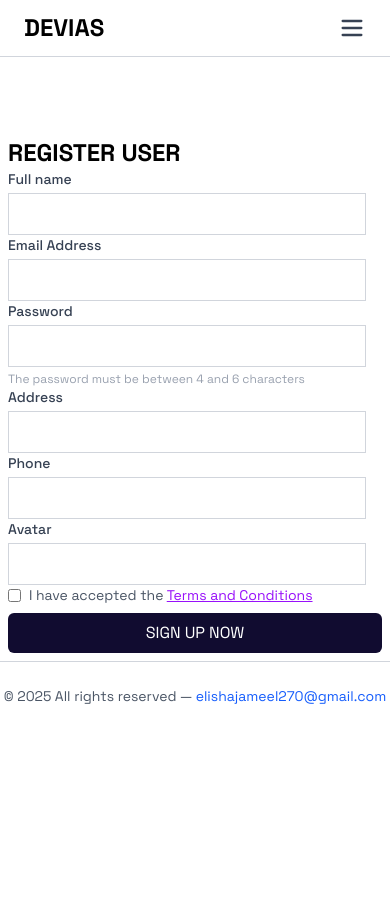
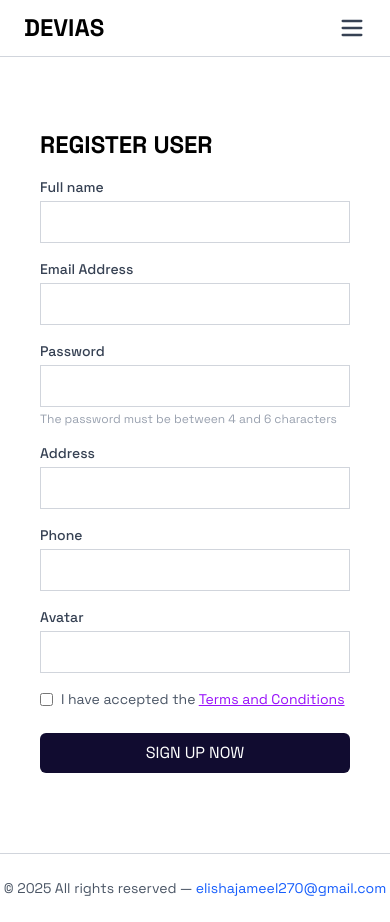
Before and after one commit to elishabhatti/e-commerce-with-mern, a React (Vite) app in the folder client/: page /register in a window 390 px wide. Before the commit the page ends 844 px from the top, so only its background shows below. Built offline with nearby package versions, Linux system fonts and the light colour scheme; no server answers.

Commit message:
made the register page responsive

```diff
--- a/client/src/pages/RegisterUser.jsx
+++ b/client/src/pages/RegisterUser.jsx
@@ -15,7 +15,6 @@ const RegisterUser = () => {
     phone: "",
   });
   const { storeTokenIns } = useAuth();
-
   const navigate = useNavigate();
 
   const handleChange = (e) => {
@@ -55,12 +54,12 @@ const RegisterUser = () => {
   };
 
   return (
-    <div className="flex items-center mt-20 justify-center">
-      <div className="overflow-hidden flex w-full max-w-6xl">
+    <div className="flex items-center justify-center px-4 py-10">
+      <div className="flex flex-col md:flex-row w-full max-w-6xl  rounded-lg overflow-hidden">
         {/* Left form side */}
-        <div className="w-full md:w-1/2 px-2">
-          <form onSubmit={handleSubmit} className="space-x-4">
-            <h2 className="text-2xl font-bold">REGISTER USER</h2>
+        <div className="w-full md:w-1/2 px-6 py-8">
+          <form onSubmit={handleSubmit} className="space-y-4 w-full">
+            <h2 className="text-2xl font-bold mb-4">REGISTER USER</h2>
             <Input
               label="Full name"
               name="name"
@@ -119,7 +118,7 @@ const RegisterUser = () => {
 
             <button
               type="submit"
-              className="w-full cursor-pointer bg-[#110C30] text-white py-2 my-2 rounded-md hover:bg-[#110C30] transition"
+              className="w-full cursor-pointer bg-[#110C30] text-white py-2 my-2 rounded-md hover:bg-[#1a1342] transition"
             >
               SIGN UP NOW
             </button>
@@ -127,9 +126,9 @@ const RegisterUser = () => {
         </div>
 
         {/* Right image side */}
-        <div className="hidden md:block w-1/2 relative">
+        <div className="hidden md:block md:w-1/2">
           <img
-            src="https://img.freepik.com/premium-vector/account-login-line-icon-new-user-register-registration-concept-illustration_1948-2099.jpg" // Replace with your image path
+            src="https://img.freepik.com/premium-vector/account-login-line-icon-new-user-register-registration-concept-illustration_1948-2099.jpg"
             alt="Sign up illustration"
             className="w-full h-full object-cover"
           />
@@ -138,4 +137,5 @@ const RegisterUser = () => {
     </div>
   );
 };
+
 export default RegisterUser;
```
